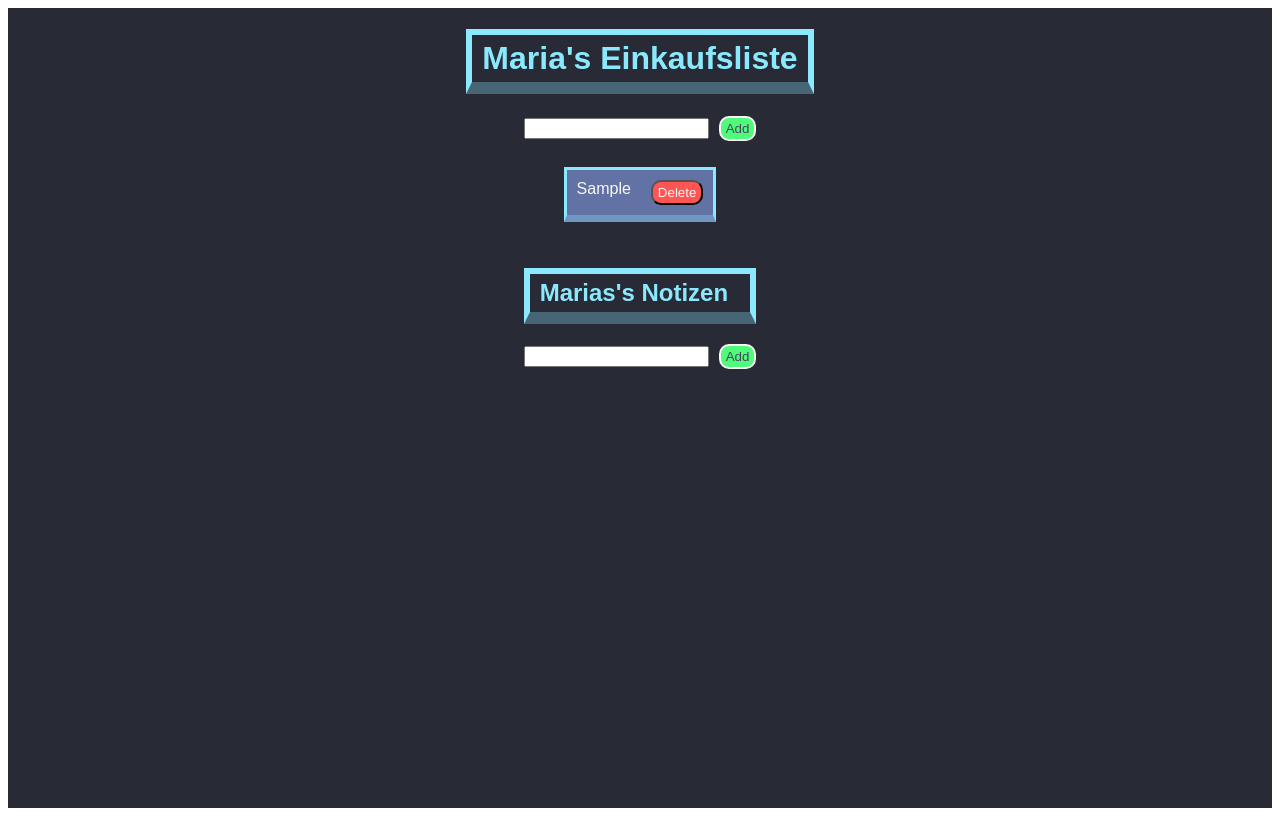
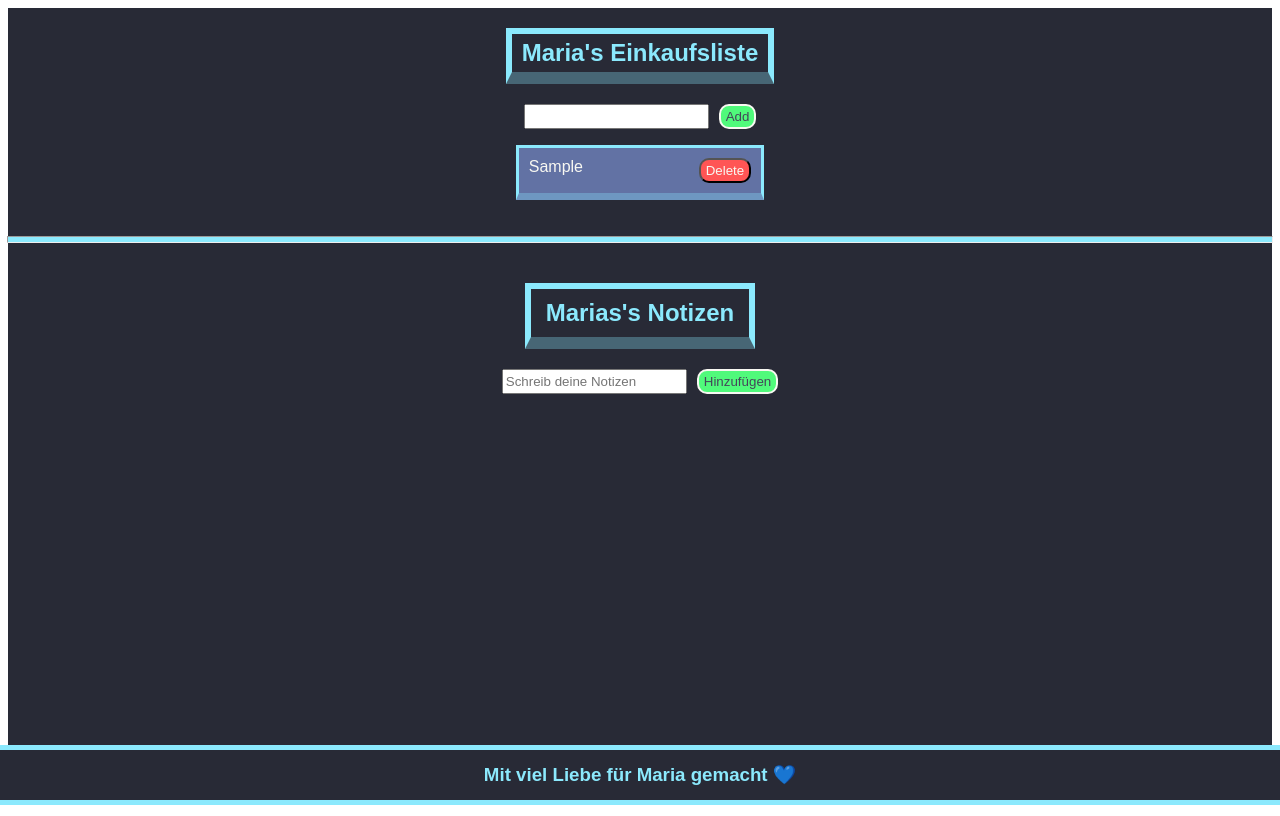
Before and after one commit to Petros-Tsimvris/mariasListe, a React (Create React App) app: page / in a window 1280 px wide. Both pictures are taken after typing "Sample" into the empty fields and a click on the button "Add". Built offline with nearby package versions, Linux system fonts and the light colour scheme.

Commit message:
finished notice section

```diff
--- a/src/App.js
+++ b/src/App.js
@@ -1,65 +1,18 @@
-import React, { useState, useEffect } from "react";
-import { nanoid } from "nanoid";
-import { saveToLocalStorage, loadFromLocalStorage } from "./LocalStorage";
 import "./styles.css";
 import Notice from "./notice";
+import Todo from "./todo";
 
 console.clear();
 export default function App() {
-  const [inputValue, setInputValue] = useState("");
-  const [todos, setTodos] = useState(loadFromLocalStorage("My Todos") ?? []);
-
-  useEffect(() => {
-    saveToLocalStorage("My Todos", todos);
-  });
-
   return (
     <div className="App">
-      <h1 className="title">Maria's Einkaufsliste</h1>
-      <form
-        className="form"
-        autoComplete="off"
-        htmlFor="todo"
-        onSubmit={(event) => {
-          event.preventDefault();
-          setTodos([...todos, { name: inputValue, id: nanoid() }]);
-          setInputValue("");
-        }}
-      >
-        <input
-          required
-          type="text"
-          id="todo"
-          value={inputValue}
-          onChange={(event) => {
-            setInputValue(event.target.value);
-          }}
-        />
+      <Todo />
+      <hr />
 
-        <button className="addButton">Add</button>
-      </form>
-      <ul className="todoUl">
-        {todos.map((todo) => {
-          return (
-            <>
-              <li className="todoLi" key={todo.id}>
-                {todo.name}
-                <button
-                  key={todo.id}
-                  type="button"
-                  className="deleteButton"
-                  onClick={() => {
-                    setTodos(todos.filter((Item) => Item.id !== todo.id));
-                  }}
-                >
-                  Delete
-                </button>
-              </li>
-            </>
-          );
-        })}
-      </ul>
       <Notice />
+      <div className="footer">
+        <h3>Mit viel Liebe für Maria gemacht 💙</h3>
+      </div>
     </div>
   );
 }
--- a/src/notice.js
+++ b/src/notice.js
@@ -10,8 +10,8 @@ export default function Notice() {
     saveToLocalStorage("My Notice", notice);
   });
   return (
-    <div className="notizen">
-      <h2 className="title">Marias's Notizen</h2>
+    <div className="notizenWrap">
+      <h2 className="notizentitle">Marias's Notizen</h2>
       <form
         className="form"
         autoComplete="off"
@@ -23,6 +23,7 @@ export default function Notice() {
         }}
       >
         <input
+          placeholder="Schreib deine Notizen"
           required
           type="text"
           id="notice"
@@ -31,13 +32,13 @@ export default function Notice() {
             setNoticeValue(event.target.value);
           }}
         />
-        <button className="addButton">Add</button>
+        <button className="addButton">Hinzufügen</button>
       </form>
-      <ul>
+      <ul className="noticeUL">
         {notice.map((noti) => {
           return (
             <>
-              <li className="todoLi" key={noti.id}>
+              <li className="noticeLi" key={noti.id}>
                 {noti.name}
                 <button
                   key={noti.id}
--- a/src/styles.css
+++ b/src/styles.css
@@ -6,38 +6,81 @@
   align-items: center;
   background-color: #282a36;
   width: 100%;
-  min-height: 100vh;
+  min-height: calc(100vh - 50px);
 }
+.footer {
+  background-color: #282a36;
+  border: 5px solid #8be9fd;
+  height: 50px;
+  color: #8be9fd;
+  display: flex;
+  align-items: center;
+  justify-content: center;
+  position: fixed;
+  bottom: 0;
+  left: 0;
+  margin: -5px !important;
+  min-width: 100vw;
+}
+hr {
+  margin: 20px 0 !important;
+  width: 100%;
+  height: 5px;
+  background-color: #8be9fd;
+}
+
 .title {
-  padding: 5px 10px;
+  padding: 5px 10px !important;
   color: #8be9fd;
   border-top: 6px solid #8be9fd;
   border-right: 6px solid #8be9fd;
   border-left: 6px solid #8be9fd;
   border-bottom: 12px solid rgba(139, 233, 253, 0.315);
 }
+.notizentitle {
+  color: #8be9fd;
+  border-top: 6px solid #8be9fd;
+  border-right: 6px solid #8be9fd;
+  border-left: 6px solid #8be9fd;
+  border-bottom: 12px solid rgba(139, 233, 253, 0.315);
+  padding: 10px 15px !important;
+}
 
 .addButton {
-  margin-left: 10px;
+  margin-left: 10px !important;
   color: #44475a;
   background-color: #50fa7b;
   border-radius: 10px;
-  padding: 3px 5px;
+  padding: 3px 5px !important;
   border: 2px solid #f8f8f2;
 }
 .deleteButton {
   background-color: #ff5555;
   color: #f8f8f2;
-  margin-left: 20px;
+  margin-left: 20px !important;
   border-radius: 10px;
-  padding: 3px 5px;
+  padding: 3px 5px !important;
 }
 .todoUl {
   padding: 0;
   list-style: none;
 }
+form {
+  display: flex;
+  justify-content: center;
+}
+.form input {
+  color: #6272a4;
+}
+.notizenWrap {
+  display: flex;
+  flex-direction: column;
+  justify-content: space-around;
+  align-items: center;
+}
 .todoLi {
   display: flex;
+
   flex-wrap: wrap;
   justify-content: space-between;
   border-top: 3px solid #8be9fd;
@@ -46,7 +89,30 @@
   border-bottom: 7px solid rgba(139, 233, 253, 0.315);
 
   color: #f8f8f2;
-  padding: 10px;
-  margin: 10px;
+  padding: 10px !important;
+  margin: 10px !important;
   background-color: #6272a4;
 }
+.noticeUL {
+  padding: 0;
+  list-style: none;
+}
+.noticeLi {
+  text-align: center;
+
+  display: flex;
+  flex-wrap: wrap;
+  flex-direction: column;
+  border-top: 3px solid #8be9fd;
+  border-right: 3px solid #8be9fd;
+  border-left: 3px solid #8be9fd;
+  border-bottom: 7px solid rgba(139, 233, 253, 0.315);
+
+  color: #f8f8f2;
+  padding: 10px !important;
+  margin: 10px !important;
+  background-color: #6272a4;
+}
+.noticeLi button {
+  margin: 5px !important;
+}
--- /dev/null
+++ b/src/todo.js
@@ -0,0 +1,62 @@
+import React, { useState, useEffect } from "react";
+import { nanoid } from "nanoid";
+import { saveToLocalStorage, loadFromLocalStorage } from "./LocalStorage";
+import "./styles.css";
+
+export default function Todo() {
+  const [inputValue, setInputValue] = useState("");
+  const [todos, setTodos] = useState(loadFromLocalStorage("My Todos") ?? []);
+
+  useEffect(() => {
+    saveToLocalStorage("My Todos", todos);
+  });
+
+  return (
+    <div className="todoWrap">
+      <h2 className="title">Maria's Einkaufsliste</h2>
+      <form
+        className="form"
+        autoComplete="off"
+        htmlFor="todo"
+        onSubmit={(event) => {
+          event.preventDefault();
+          setTodos([...todos, { name: inputValue, id: nanoid() }]);
+          setInputValue("");
+        }}
+      >
+        <input
+          required
+          type="text"
+          id="todo"
+          value={inputValue}
+          onChange={(event) => {
+            setInputValue(event.target.value);
+          }}
+        />
+
+        <button className="addButton">Add</button>
+      </form>
+      <ul className="todoUl">
+        {todos.map((todo) => {
+          return (
+            <>
+              <li className="todoLi" key={todo.id}>
+                {todo.name}
+                <button
+                  key={todo.id}
+                  type="button"
+                  className="deleteButton"
+                  onClick={() => {
+                    setTodos(todos.filter((Item) => Item.id !== todo.id));
+                  }}
+                >
+                  Delete
+                </button>
+              </li>
+            </>
+          );
+        })}
+      </ul>
+    </div>
+  );
+}
```
